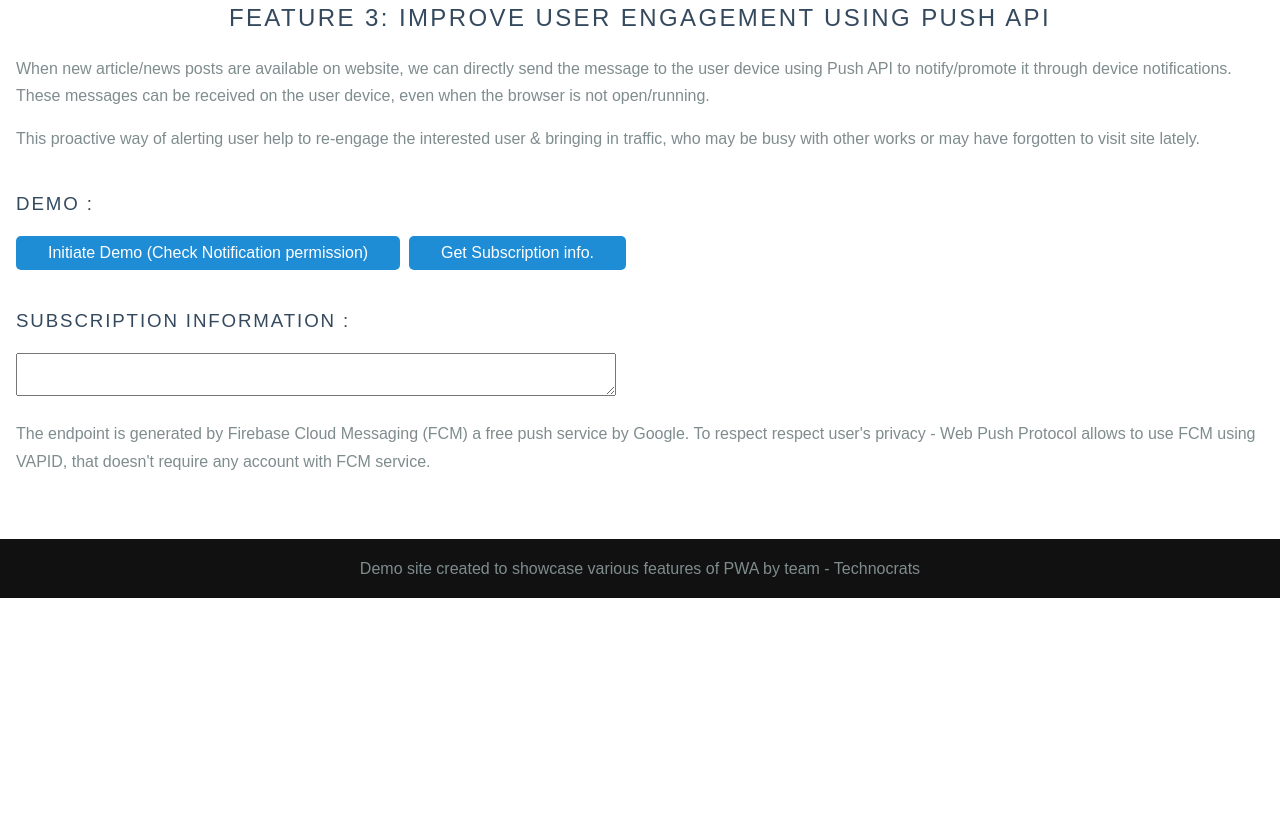
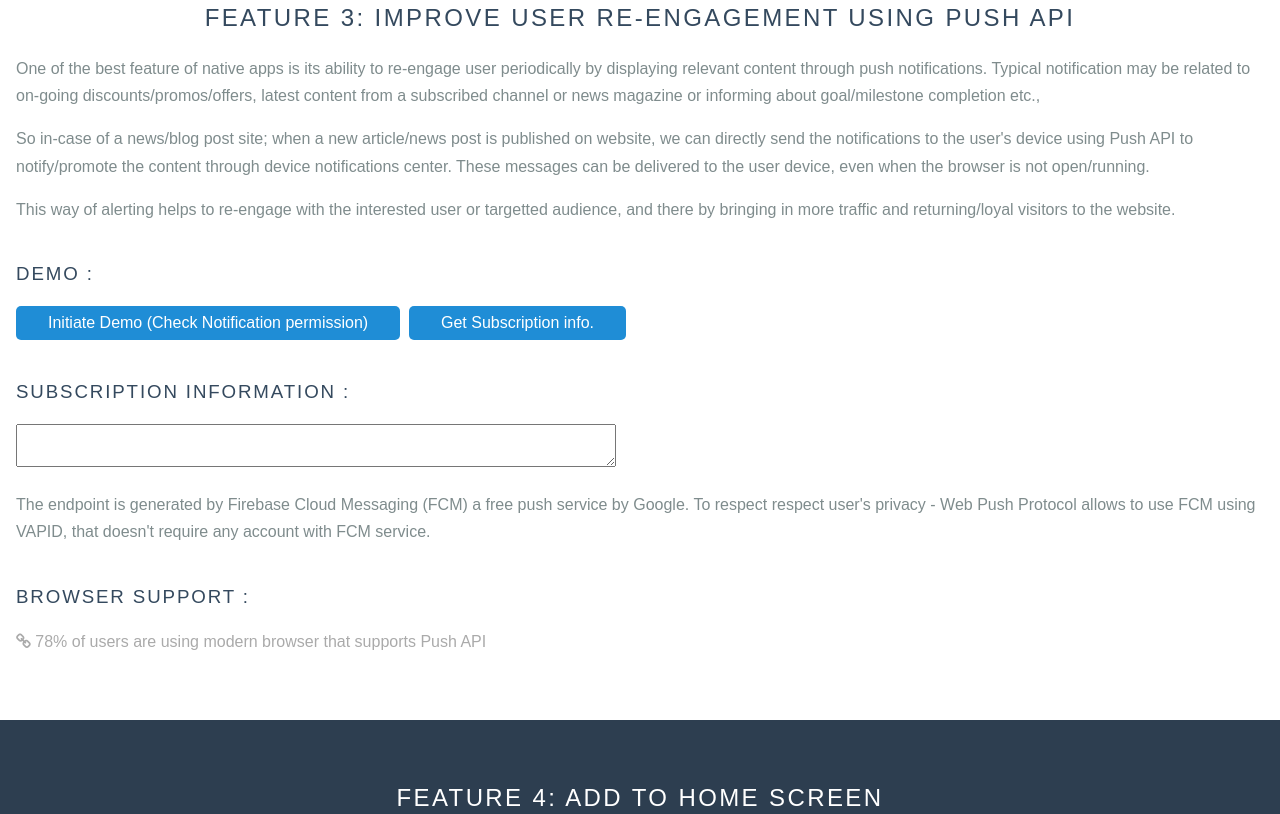
Before and after one commit to davidsekar/pwa-sample, a website built with webpack: page src/index.html in a window 1280 px wide. Shown: the part 3616-4430 px from the top of the page. Before the commit the page ends 4214 px from the top, so only its background shows below. Built offline with nearby package versions, Linux system fonts and the light colour scheme.

Commit message:
add to homescreen

```diff
--- a/src/index.html
+++ b/src/index.html
@@ -185,7 +185,41 @@
     </div>
 
     <div class="content">
-      <h2 class="content-head is-center">Feature 3: Improve user engagement using Push API</h2>
+      <h2 class="content-head is-center">Feature 3: Improve user Re-engagement using Push API</h2>
+      <div class="pure-g">
+        <div class="l-box-lrg pure-u-1">
+          One of the best feature of native apps is its ability to re-engage user periodically by displaying relevant
+          content through push notifications. Typical notification may be related to on-going discounts/promos/offers,
+          latest content from a subscribed channel or news magazine or informing about goal/milestone completion etc.,
+          </p>
+          <p>So in-case of a news/blog post site; when a new article/news post is published on website, we
+            can directly send the notifications to the user's device using Push API to notify/promote the content
+            through device notifications center. These messages can be delivered to the user device, even when the
+            browser is not open/running. </p>
+          <p>This way of alerting helps to re-engage with the interested user or targetted audience, and there by
+            bringing in more traffic and returning/loyal visitors to the website.</p>
+          <h3 class="content-head">Demo :</h3>
+          <button type="button" id="initiate-push-demo" class="pure-button">Initiate Demo (Check Notification
+            permission)</button>&nbsp;
+          <button type="button" id="push-alert-demo" class="pure-button">Get Subscription info.</button>
+          <br />
+          <h3 class="content-head">Subscription Information :</h3>
+          <textarea name="push-channel-detail" id="push-channel-detail" class="push-channel-detail"></textarea>
+          <p>The endpoint is generated by Firebase Cloud Messaging (FCM) a free push service by Google. To respect
+            respect user's privacy - Web Push Protocol allows to use FCM using VAPID, that doesn't require any account
+            with FCM service.</p>
+          <h3 class="content-head">Browser Support :</h3>
+          <p>
+            <a href="https://caniuse.com/#feat=serviceworkers" target="_blank"><i class="fa fa-link"
+                aria-hidden="true"></i>
+              78% of users are using modern browser that supports Push API</a>
+          </p>
+        </div>
+      </div>
+    </div>
+
+    <div class="content ribbon">
+      <h2 class="content-head content-head-ribbon is-center">Feature 4: Add to home screen</h2>
       <div class="pure-g">
         <div class="l-box-lrg pure-u-1">
           When new article/news posts are available on website, we can directly send the message to the user device
@@ -193,12 +227,12 @@
           device, even when the browser is not open/running. </p>
           <p>This proactive way of alerting user help to re-engage the interested user & bringing in traffic, who may be
             busy with other works or may have forgotten to visit site lately.</p>
-          <h3 class="content-head">Demo :</h3>
+          <h3 class="content-head content-head-ribbon">Demo :</h3>
           <button type="button" id="initiate-push-demo" class="pure-button">Initiate Demo (Check Notification
             permission)</button>&nbsp;
           <button type="button" id="push-alert-demo" class="pure-button">Get Subscription info.</button>
           <br />
-          <h3 class="content-head">Subscription Information :</h3>
+          <h3 class="content-head content-head-ribbon">Subscription Information :</h3>
           <textarea name="push-channel-detail" id="push-channel-detail" class="push-channel-detail"></textarea>
           <p>The endpoint is generated by Firebase Cloud Messaging (FCM) a free push service by Google. To respect
             respect user's privacy - Web Push Protocol allows to use FCM using VAPID, that doesn't require any account
--- a/src/index.js
+++ b/src/index.js
@@ -31,7 +31,8 @@ var messageBox = {};
 
         jqElem.html(messageTemplate);
 
-        jqElem.find('.sw-notification-enable').on('click', function () {
+        var enableJqButton = jqElem.find('.sw-notification-enable');
+        enableJqButton.on('click', function () {
             jqElem.hide();
             callback(true);
         });
@@ -43,6 +44,8 @@ var messageBox = {};
 
         $('body').append(jqElem);
         jqElem.show();
+
+        enableJqButton.focus();
     }
 }(messageBox));
 
```
Also changed, not shown: src/static-img/pwa-add-to-home-screen.jpg (added).
